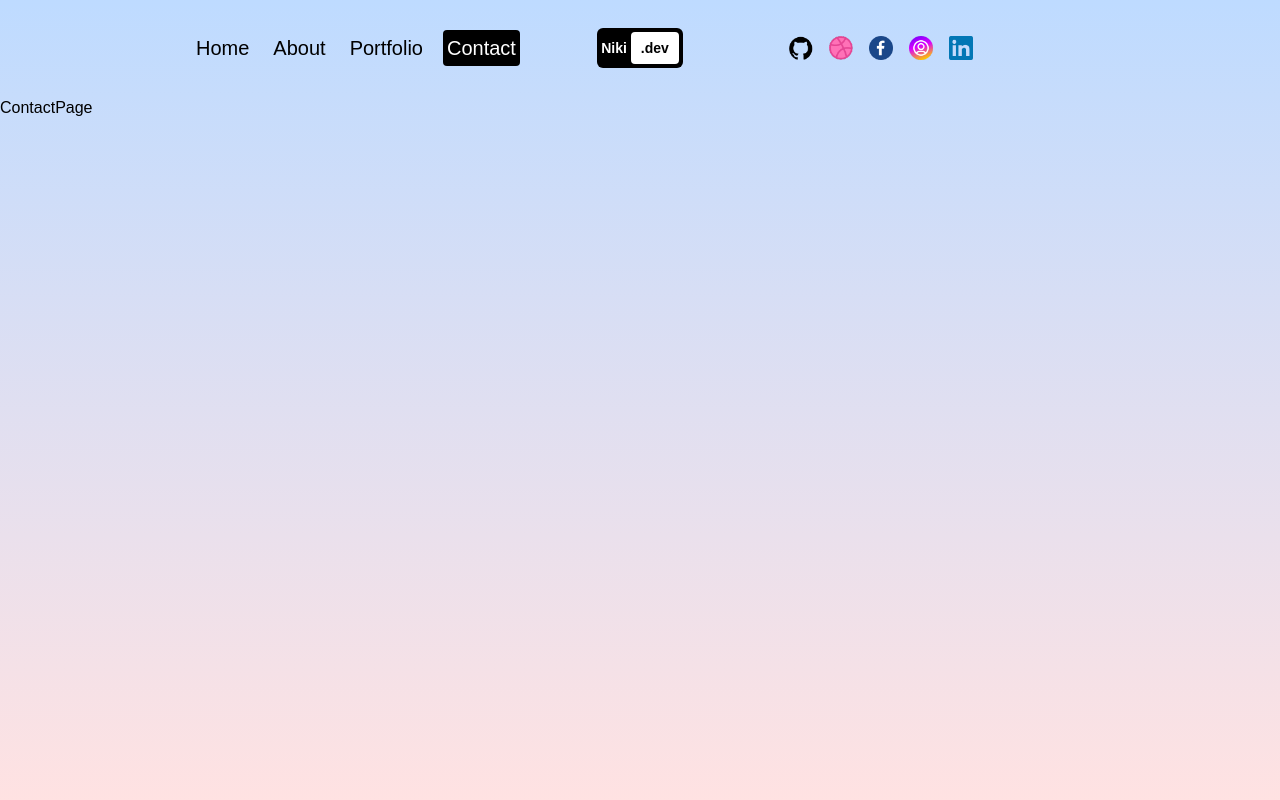
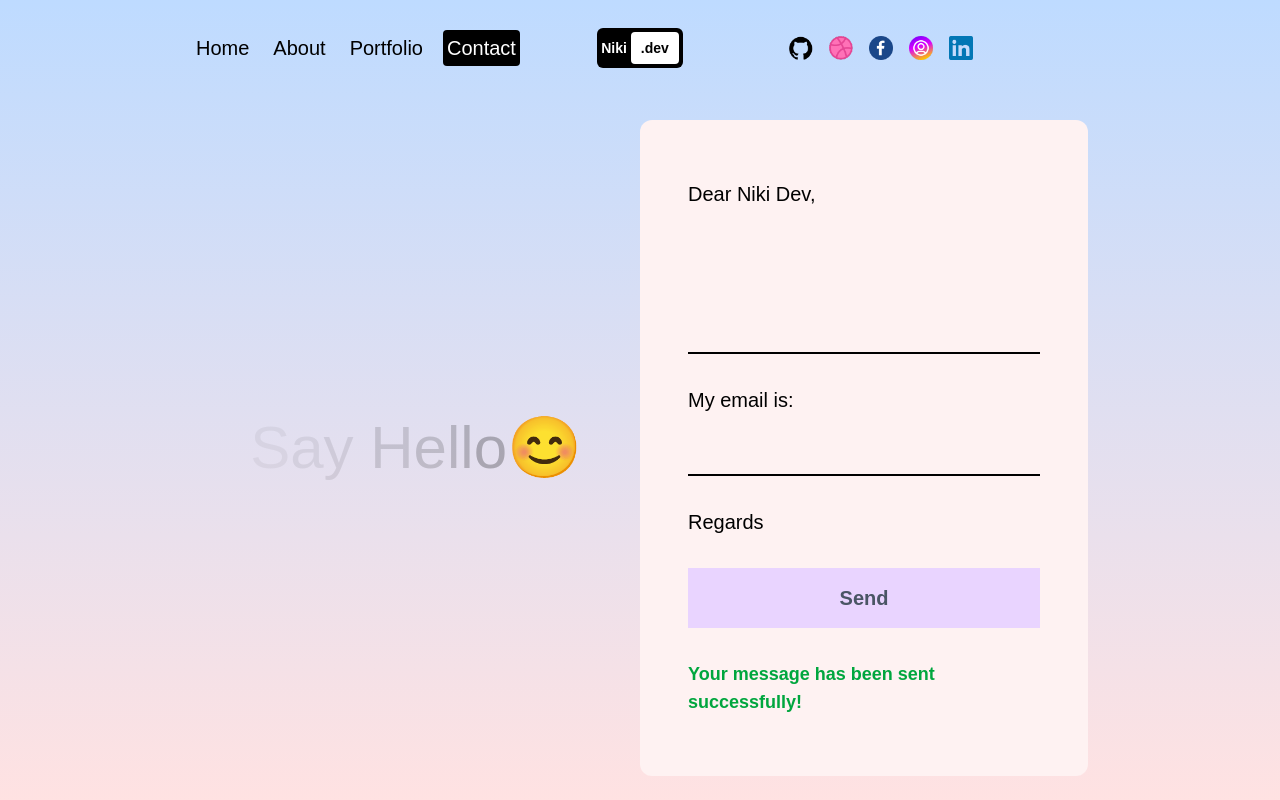
Before and after one commit to nikolayddev/simple_portfolio_nextjs, a Next.js app: page /contact in a window 1280 px wide. Built offline with nearby package versions, Linux system fonts and the light colour scheme.

Commit message:
Created contacts page

```diff
--- a/app/contact/page.tsx
+++ b/app/contact/page.tsx
@@ -1,5 +1,61 @@
+"use client";
+
+import { motion } from "framer-motion";
+import { useState } from "react";
+
 export default function ContactPage() {
-    return (
-        <div className=''>ContactPage</div>
-    );
+  const [success, setSuccess] = useState(true);
+  const [error, setError] = useState(false);
+  const text = "Say Hello";
+
+  return (
+    <motion.div
+      className="h-full"
+      initial={{ y: "-200vh" }}
+      animate={{ y: 0 }}
+      transition={{ duration: 0.4 }}
+    >
+      <div className="h-full flex flex-col lg:flex-row px-4 sm:px-8 md:px-12 lg:px-20 xl:px-48 py-6">
+        {/* TEXT CONTAINER */}
+        <div className="h-1/3 lg:h-full lg:w-1/2 flex items-center justify-center text-6xl">
+          <div>
+            {text.split("").map((letter, index) => (
+              <motion.span
+                key={index}
+                initial={{ opacity: 1 }}
+                animate={{ opacity: 0 }}
+                transition={{
+                  duration: 3,
+                  repeat: Infinity,
+                  delay: index * 0.1,
+                }}
+              >
+                {letter}
+              </motion.span>
+            ))}
+            😊
+          </div>
+        </div>
+        {/* FORM CONTAINER */}
+        <form className="min-h-[60%] lg:h-full lg:w-1/2 bg-red-50 rounded-xl text-xl flex flex-col gap-8 justify-center sm:p-8 lg:p-12">
+          <span>Dear Niki Dev,</span>
+          <textarea
+            rows={4}
+            className="bg-transparent border-b-2 border-b-black outline-none resize-none"
+          />
+          <span>My email is:</span>
+          <input
+            type="text"
+            className="bg-transparent border-b-2 border-b-black outline-none"
+          />
+          <span>Regards</span>
+          <button className="bg-purple-200 font-semibold text-gray-600 p-4">
+            Send
+          </button>
+          {success && <span className="text-green-600 font-semibold text-lg">Your message has been sent successfully!</span>}
+          {error && <span className="text-red-600 font-semibold text-lg">Something went wrong!</span>}
+        </form>
+      </div>
+    </motion.div>
+  );
 }
```
